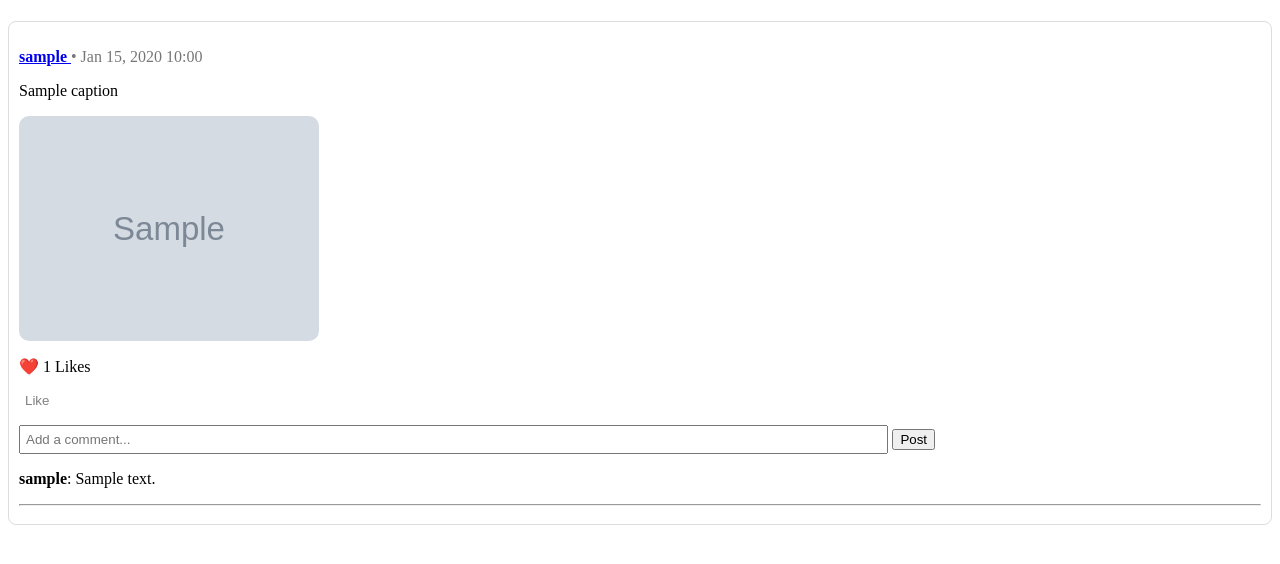
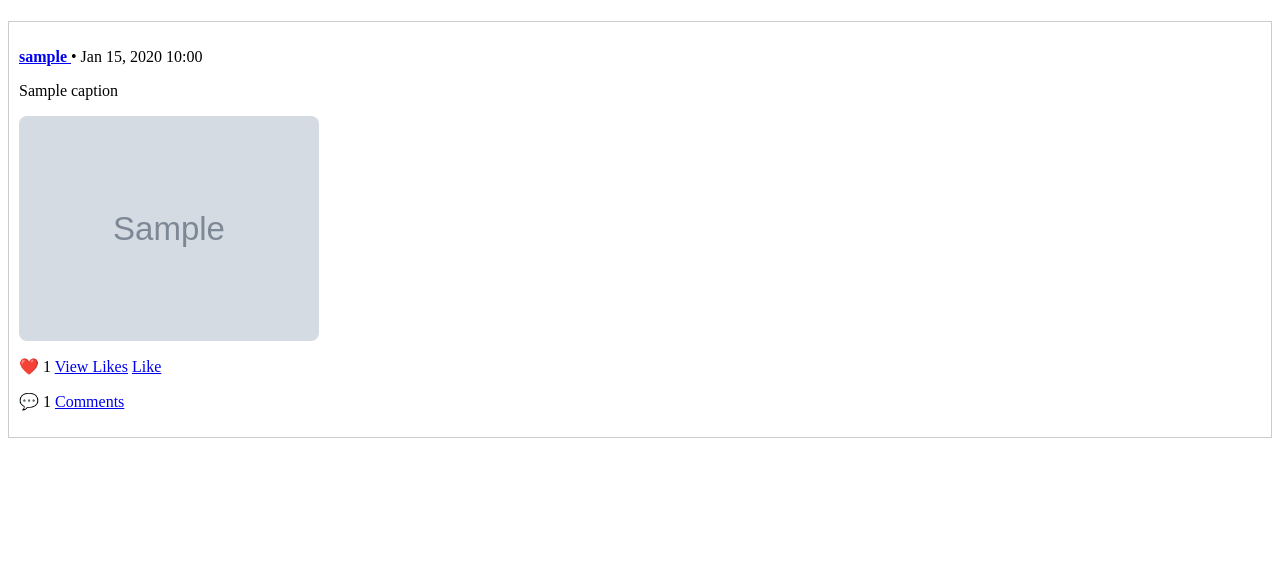
Before and after one commit to arathyrajeesh/social-media-app, a Django app: template core/templates/core/feed.html in a window 1280 px wide. Shown: the part 34-598 px from the top of the page. Run offline with Django 3.2, Linux system fonts and the light colour scheme; the template is opened without the code that fills it: most values are stand-ins (such as "Sample title", 1, 10 or a date in 2020); grey boxes marked "Sample" are stand-in pictures.

Commit message:
view likes and views

```diff
--- a/core/templates/core/feed.html
+++ b/core/templates/core/feed.html
@@ -1,56 +1,108 @@
 {% block content %}
 <h2>Welcome, {{ request.user.username }}!</h2>
 
-{% for post in posts %}
-<div class="post" style="border:1px solid #ddd;padding:10px;margin:15px 0;border-radius:8px;">
-
-    <!-- 🧑 User -->
+{% for item in posts_data %}
+{% with post=item.post likes=item.likes %}
+<div class="post" style="border: 1px solid #ccc; padding: 10px; margin-bottom: 20px;">
+    <!-- Post Header -->
     <p>
         <strong>
             <a href="{% url 'user_profile' post.user.username %}">
                 {{ post.user.username }}
             </a>
         </strong>
-        <span style="color:#777;"> • {{ post.created_at|date:"M d, Y H:i" }}</span>
+        <span> • {{ post.created_at|date:"M d, Y H:i" }}</span>
     </p>
 
-    <!-- 📸 Caption + Image -->
+    <!-- Caption & Image -->
     <p>{{ post.caption }}</p>
     {% if post.image %}
-        <img src="{{ post.image.url }}" alt="Post Image" width="300" style="border-radius:10px;">
+        <img src="{{ post.image.url }}" alt="Post Image" width="300" style="border-radius:8px;">
     {% endif %}
 
-    <!-- ❤️ Likes -->
+    <!-- Likes -->
     <p>
-        ❤️ {{ post.likes.count }} Likes
-        <form action="{% url 'like_post' post.id %}" method="post" style="display:inline;">
-            {% csrf_token %}
+        ❤️ {{ post.likes.count }}
+        <a href="javascript:void(0)" onclick="toggleLikes('{{ post.id }}')">View Likes</a>
+
         {% if post.id in liked_posts %}
-                <button type="submit" style="border:none;background:none;color:red;">Unlike</button>
+            <a href="{% url 'like_post' post.id %}">Unlike</a>
         {% else %}
-                <button type="submit" style="border:none;background:none;color:gray;">Like</button>
+            <a href="{% url 'like_post' post.id %}">Like</a>
         {% endif %}
-        </form>
     </p>
 
-    <!-- 💬 Comments -->
-    <form action="{% url 'comment_post' post.id %}" method="POST">
-        {% csrf_token %}
-        <input type="text" name="content" placeholder="Add a comment..." style="width:70%;padding:5px;">
-        <button type="submit">Post</button>
-    </form>
+    <!-- Likes Dropdown -->
+    <div id="likes-{{ post.id }}" class="dropdown" style="display: none; margin-left: 20px;">
+        <ul>
+            {% for user in likes %}
+                <li>
+                    <a href="{% url 'user_profile' user.username %}">{{ user.username }}</a>
+                </li>
+            {% empty %}
+                <li>No likes yet</li>
+            {% endfor %}
+        </ul>
+    </div>
 
-    <div class="comments" style="margin-top:10px;">
-        {% for comment in post.comment_set.all %}
+    <!-- Comments -->
+    <p>
+        💬 {{ post.comments.count }}
+        <a href="javascript:void(0)" onclick="toggleComments('{{ post.id }}')">Comments</a>
+    </p>
+
+    <!-- Comments Dropdown -->
+    <div id="comments-{{ post.id }}" class="dropdown" style="display: none; margin-left: 20px;">
+        <div>
+            {% for comment in post.comments.all %}
                 <p><b>{{ comment.user.username }}</b>: {{ comment.content }}</p>
             {% empty %}
                 <p>No comments yet</p>
             {% endfor %}
         </div>
 
-    <hr>
+        <!-- Comment Form -->
+        <form action="{% url 'comment_post' post.id %}" method="POST" style="margin-top: 10px;">
+            {% csrf_token %}
+            <input type="text" name="content" placeholder="Add a comment..." required>
+            <button type="submit">Post</button>
+        </form>
     </div>
+</div>
+
+{% endwith %}
 {% empty %}
     <p>No posts yet.</p>
 {% endfor %}
+
+<!-- JS for dropdown toggle -->
+<script>
+function toggleLikes(postId) {
+    const section = document.getElementById('likes-' + postId);
+    section.style.display = (section.style.display === 'none') ? 'block' : 'none';
+}
+
+function toggleComments(postId) {
+    const section = document.getElementById('comments-' + postId);
+    section.style.display = (section.style.display === 'none') ? 'block' : 'none';
+}
+</script>
+
+<!-- Optional: smooth dropdown animation -->
+<style>
+.dropdown {
+    transition: all 0.3s ease-in-out;
+    background: #fafafa;
+    padding: 10px;
+    border-radius: 8px;
+}
+.dropdown ul {
+    list-style: none;
+    padding-left: 10px;
+}
+.dropdown ul li {
+    margin: 4px 0;
+}
+</style>
+
 {% endblock %}
--- a/core/urls.py
+++ b/core/urls.py
@@ -15,5 +15,6 @@ urlpatterns = [
     path('user/<str:username>/', views.user_profile_view, name='user_profile'),
     path('user/<str:username>/follow/', views.follow_user, name='follow_user'),
     path('user/<str:username>/unfollow/', views.unfollow_user, name='unfollow_user'),
+    path('post/<int:post_id>/likes/', views.post_likes_view, name='post_likes'),
 
 ]
```
Also changed, not shown: core/views.py (+21 -2 lines), db.sqlite3. Lines whose indentation alone changed are shown as unchanged.
